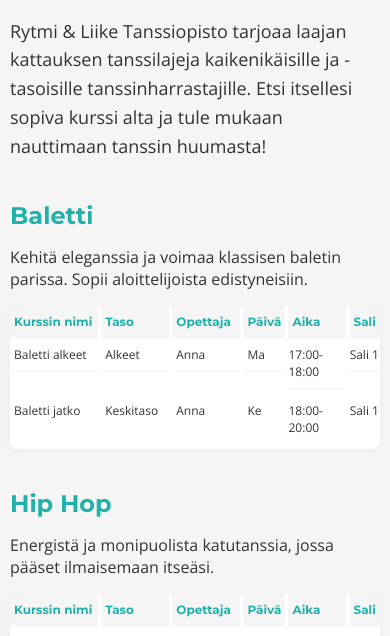
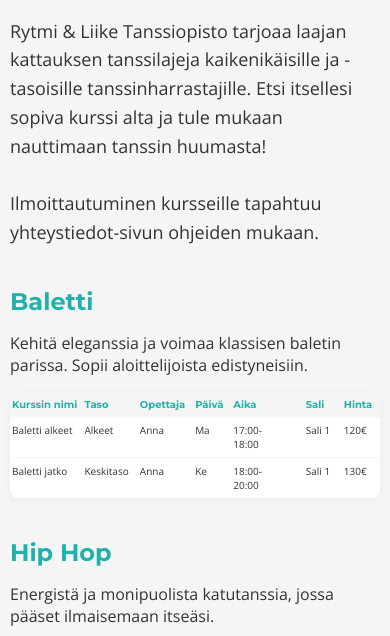
Before and after one commit to luxutz/luxutz.github.io, a plain HTML site: page kurssit.html in a window 390 px wide. Shown: the part 149-785 px from the top of the page. Drawn offline with nearby package versions, Linux system fonts and the light colour scheme.

Commit message:
Add files via upload

```diff
--- a/kurssit.html
+++ b/kurssit.html
@@ -3,7 +3,7 @@
 <head>
   <meta charset="UTF-8">
   <meta name="viewport" content="width=device-width, initial-scale=1.0">
-  <title>Kurssit ja aikataulut | Rytmi & Liike Tanssiopisto</title>
+  <title>Kurssit ja aikataulut | Move It Tanssiopisto</title>
   <link rel="stylesheet" href="tyyli.css">
   <link href="https://fonts.googleapis.com/css?family=Montserrat:400,500,700&display=swap" rel="stylesheet">
   <link href="https://fonts.googleapis.com/css?family=Open+Sans:400,700&display=swap" rel="stylesheet">
@@ -38,7 +38,9 @@
   <main>
     <section class="kurssit-intro">
       <h1>Kurssit ja aikataulut</h1>
-      <p>Rytmi & Liike Tanssiopisto tarjoaa laajan kattauksen tanssilajeja kaikenikäisille ja -tasoisille tanssinharrastajille. Etsi itsellesi sopiva kurssi alta ja tule mukaan nauttimaan tanssin huumasta!</p>
+      <p>Rytmi & Liike Tanssiopisto tarjoaa laajan kattauksen tanssilajeja kaikenikäisille ja -tasoisille tanssinharrastajille. Etsi itsellesi sopiva kurssi alta ja tule mukaan nauttimaan tanssin huumasta!
+        <br><br>Ilmoittautuminen kursseille tapahtuu yhteystiedot-sivun ohjeiden mukaan.
+      </p>
     </section>
     <section class="kurssit-lista">
       <h2>Baletti</h2>
@@ -65,7 +67,6 @@
             <td>17:00-<br>18:00</td>
             <td>Sali 1</td>
             <td>120€</td>
-            <td><a href="yhteystiedot.html" class="btn">Ilmoittaudu</a></td>
           </tr>
           <tr>
             <td>Baletti jatko</td>
@@ -75,7 +76,6 @@
             <td>18:00-<br>20:00</td>
             <td>Sali 1</td>
             <td>130€</td>
-            <td><a href="yhteystiedot.html" class="btn">Ilmoittaudu</a></td>
           </tr>
         </tbody>
       </table>
@@ -103,7 +103,6 @@
             <td>16:30-<br>17:30</td>
             <td>Sali 2</td>
             <td>110€</td>
-            <td><a href="yhteystiedot.html" class="btn">Ilmoittaudu</a></td>
           </tr>
           <tr>
             <td>Hip Hop aikuiset</td>
@@ -113,7 +112,6 @@
             <td>19:00-<br>21:00</td>
             <td>Sali 2</td>
             <td>115€</td>
-            <td><a href="yhteystiedot.html" class="btn">Ilmoittaudu</a></td>
           </tr>
         </tbody>
       </table>
@@ -141,7 +139,6 @@
             <td>18:00-<br>19:00</td>
             <td>Sali 3</td>
             <td>125€</td>
-            <td><a href="yhteystiedot.html" class="btn">Ilmoittaudu</a></td>
           </tr>
           <tr>
             <td>Nykytanssi jatko</td>
@@ -151,7 +148,6 @@
             <td>19:00-<br>21:30</td>
             <td>Sali 3</td>
             <td>135€</td>
-            <td><a href="yhteystiedot.html" class="btn">Ilmoittaudu</a></td>
           </tr>
         </tbody>
       </table>
--- a/tyyli.css
+++ b/tyyli.css
@@ -414,46 +414,78 @@ footer {
   /* Responsiivinen taulukko mobiilissa */
   .kurssit-lista table {
     font-size: 12px;
-    overflow-x: auto;
-    display: block;
-    white-space: nowrap;
+    width: 100%;
+    display: table;
+    table-layout: fixed;
   }
 
-  .kurssit-lista thead,
-  .kurssit-lista tbody,
+  .kurssit-lista thead {
+    display: table-header-group;
+  }
+
+  .kurssit-lista tbody {
+    display: table-row-group;
+  }
+
   .kurssit-lista tr {
-    display: block;
+    display: table-row;
   }
 
   .kurssit-lista th,
   .kurssit-lista td {
-    padding: 8px 4px;
-    display: inline-block;
+    padding: 6px 2px;
+    display: table-cell;
     vertical-align: top;
-    white-space: normal;
-    width: auto;
-    min-width: 60px;
+    white-space: nowrap;
+    font-size: 10px;
   }
 
-  /* Tärkeimmät sarakkeet leveämmiksi */
+  /* Tasainen harmaa otsikkorivi ilman välejä */
+  .kurssit-lista thead {
+    background: #f5f5f5;
+  }
+
+  .kurssit-lista th {
+    background: #f5f5f5;
+    margin: 0;
+    border: none;
+    font-size: 10px;
+  }
+
+  /* Sarakkeiden leveydet prosentteina mobiilissa */
   .kurssit-lista th:nth-child(1),
   .kurssit-lista td:nth-child(1) {
-    min-width: 80px; /* Kurssin nimi */
+    width: 20%; /* Kurssin nimi */
+  }
+
+  .kurssit-lista th:nth-child(2),
+  .kurssit-lista td:nth-child(2) {
+    width: 15%; /* Taso */
+  }
+
+  .kurssit-lista th:nth-child(3),
+  .kurssit-lista td:nth-child(3) {
+    width: 15%; /* Opettaja */
   }
 
   .kurssit-lista th:nth-child(4),
   .kurssit-lista td:nth-child(4) {
-    min-width: 30px; /* Päivä */
+    width: 10%; /* Päivä */
   }
 
   .kurssit-lista th:nth-child(5),
   .kurssit-lista td:nth-child(5) {
-    min-width: 50px; /* Aika */
+    width: 20%; /* Aika */
   }
 
-  .kurssit-lista th:nth-child(8),
-  .kurssit-lista td:nth-child(8) {
-    min-width: 90px; /* Ilmoittaudu-nappi */
+  .kurssit-lista th:nth-child(6),
+  .kurssit-lista td:nth-child(6) {
+    width: 10%; /* Sali */
+  }
+
+  .kurssit-lista th:nth-child(7),
+  .kurssit-lista td:nth-child(7) {
+    width: 10%; /* Hinta */
   }
   footer {
     padding: 20px 10px;
```
Also changed, not shown: yhteystiedot.html (+1 -1 lines).
